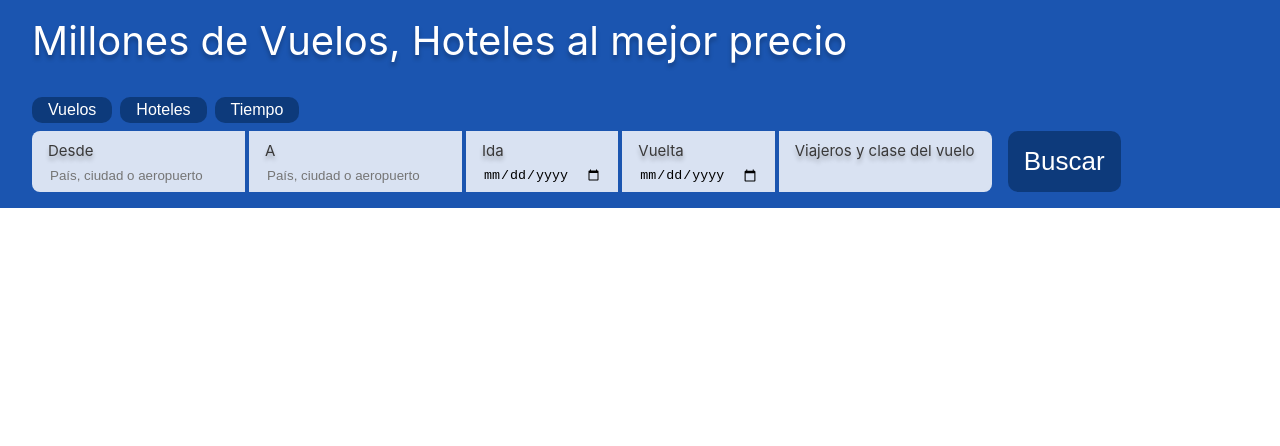
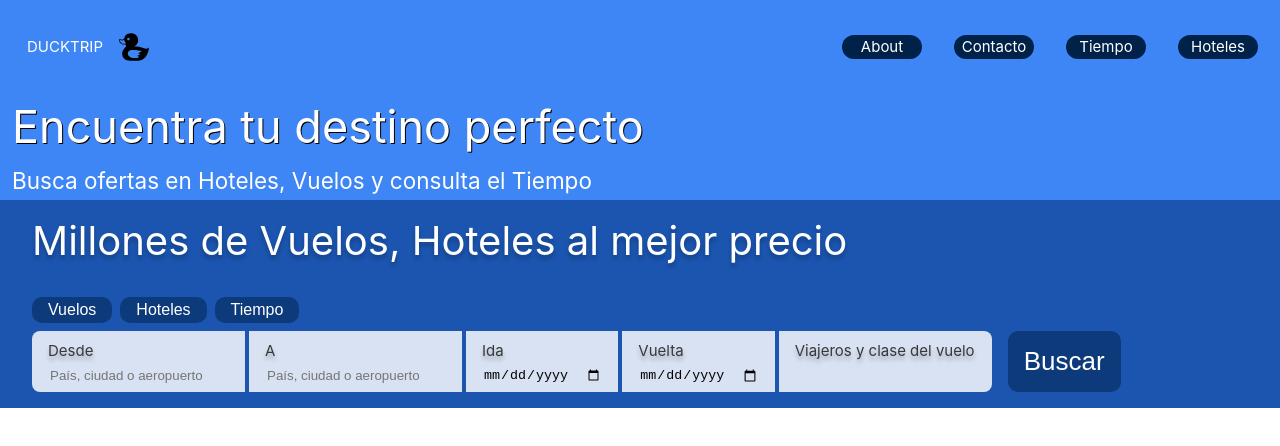
Before and after one commit to davidgm26/ducktrip-app, a Vue app: page / in a window 1280 px wide. Shown: the top 446 px of the page. Built offline with nearby package versions, Linux system fonts and the light colour scheme.

Commit message:
Navigation bar desing finish, no routing

```diff
--- a/src/App.vue
+++ b/src/App.vue
@@ -1,9 +1,20 @@
-<script setup>
+<script>
 import SearchFlight from './components/SearchFlight.vue';
+import NavigationTopBar from './components/NavigationTopBar.vue';
+
+export default {
+  name: 'App',
+  components: {
+    SearchFlight,
+    NavigationTopBar,
+  }
+}
+
 </script>
 
 <template>
   <header>
+    <NavigationTopBar />
   </header>
   <main>
     <SearchFlight />
@@ -12,42 +23,4 @@ import SearchFlight from './components/SearchFlight.vue';
   <RouterView />
 </template>
 
-<style scoped>
-header {
-  line-height: 1.5;
-  max-height: 100vh;
-}
-
-.logo {
-  display: block;
-  margin: 0 auto 2rem;
-}
-
-
-@media (min-width: 1024px) {
-  header {
-    display: flex;
-    place-items: center;
-    padding-right: calc(var(--section-gap) / 2);
-  }
-
-  .logo {
-    margin: 0 2rem 0 0;
-  }
-
-  header .wrapper {
-    display: flex;
-    place-items: flex-start;
-    flex-wrap: wrap;
-  }
-
-  nav {
-    text-align: left;
-    margin-left: -1rem;
-    font-size: 1rem;
-
-    padding: 1rem 0;
-    margin-top: 1rem;
-  }
-}
-</style>
+<style scoped></style>
--- a/src/assets/main.css
+++ b/src/assets/main.css
@@ -4,16 +4,3 @@
 #app {
   font-weight: normal;
 }
-
-a,
-.green {
-  text-decoration: none;
-  color: hsla(160, 100%, 37%, 1);
-  transition: 0.4s;
-}
-
-@media (hover: hover) {
-  a:hover {
-    background-color: hsla(160, 100%, 37%, 0.2);
-  }
-}
--- /dev/null
+++ b/src/components/NavigationTopBar.vue
@@ -0,0 +1,99 @@
+<template>
+    <nav class="container">
+        <div class="top-side">
+            <div class="logo">
+                <p class="name">DUCKTRIP</p>
+                <img src="../assets/icons/logo.svg" alt="logo">
+            </div>
+            <div class="buttons">
+                <a class="button">About</a>
+                <a class="button">Contacto</a>
+                <a class="button">Tiempo</a>
+                <a class="button">Hoteles</a>
+            </div>
+        </div>
+        <div class="bottom-side">
+            <h1 class="nav-bar-tittle">Encuentra tu destino perfecto</h1>
+            <p class="nav-bar-subtittle">Busca ofertas en Hoteles, Vuelos y consulta el Tiempo</p>
+        </div>
+    </nav>
+</template>
+<script>
+
+export default {
+    name: 'NavigationTopBar',
+
+}
+</script>
+<style>
+:root {
+    --words-color: #fff
+}
+
+.container {
+    display: flex;
+    width: 100%;
+    flex-direction: column;
+    background-color: #3E86F5;
+    height: 200px;
+    padding: 10px;
+
+    & .top-side {
+        width: 100%;
+        height: 80px;
+        padding: 12px;
+        display: flex;
+        flex-direction: row;
+        justify-content: space-between;
+
+        & .buttons {
+            display: flex;
+            gap: 2rem;
+            justify-content: flex-end;
+            align-items: center;
+
+            & .button {
+                display: flex;
+                text-align: center;
+                align-items: center;
+                justify-content: center;
+                width: 80px;
+                background-color: #002148;
+                color: var(--words-color);
+                border-radius: 20px;
+            }
+        }
+
+        & .logo {
+            padding: 5px;
+            height: 50px;
+            display: flex;
+            align-items: center;
+            gap: 1rem;
+            color: var(--words-color);
+
+            & img {
+                max-width: 30px;
+            }
+        }
+    }
+
+    & .bottom-side {
+        padding: 2px;
+        width: 100%;
+        height: 150px;
+        margin-top: 5px;
+
+        & .nav-bar-tittle {
+            font-size: 3em;
+            color: var(--words-color);
+            text-shadow: 1px 0.5px #000;
+        }
+
+        & .nav-bar-subtittle {
+            color: var(--words-color);
+            font-size: 1.5em;
+        }
+    }
+
+}</style>
```
Also changed, not shown: src/assets/base.css (indentation only), src/assets/icons/logo.svg (added).
